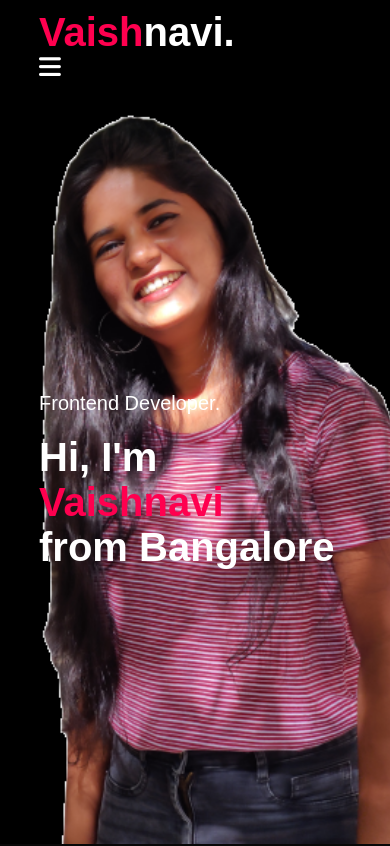
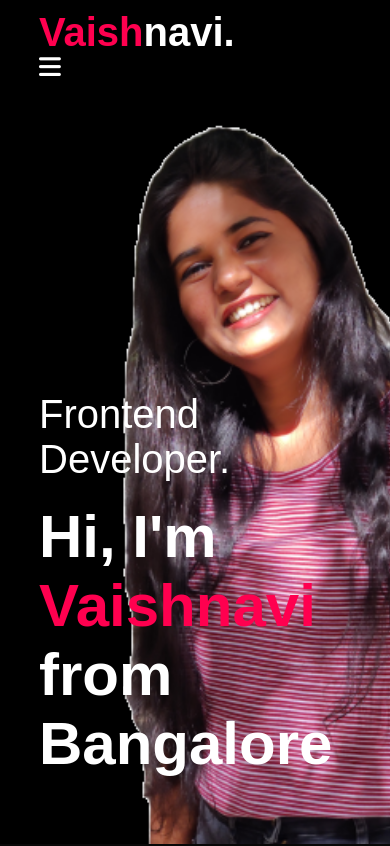
Before and after one commit to Vaishnavi362000/portfolio-website, a plain HTML site: page index.html in a window 390 px wide. Shown: the top 846 px of the page. Drawn offline with Linux system fonts and the light colour scheme.

Commit message:
Update style.css

```diff
--- a/style.css
+++ b/style.css
@@ -319,14 +319,14 @@ nav .fas{
 }
 @media only screen and (max-width:1000px){
   #header{
-    background-image: url(image/p3.png);
+    background-image: url(image/p5.png);
   }
   .header-text{
     margin-top: 100%;
-    font-size: 20px;
+    font-size: 40px;
   }
   .header-text h1{
-    font-size: 40px;
+    font-size: 60px;
   }
   nav .fas{
     display: block;
```
